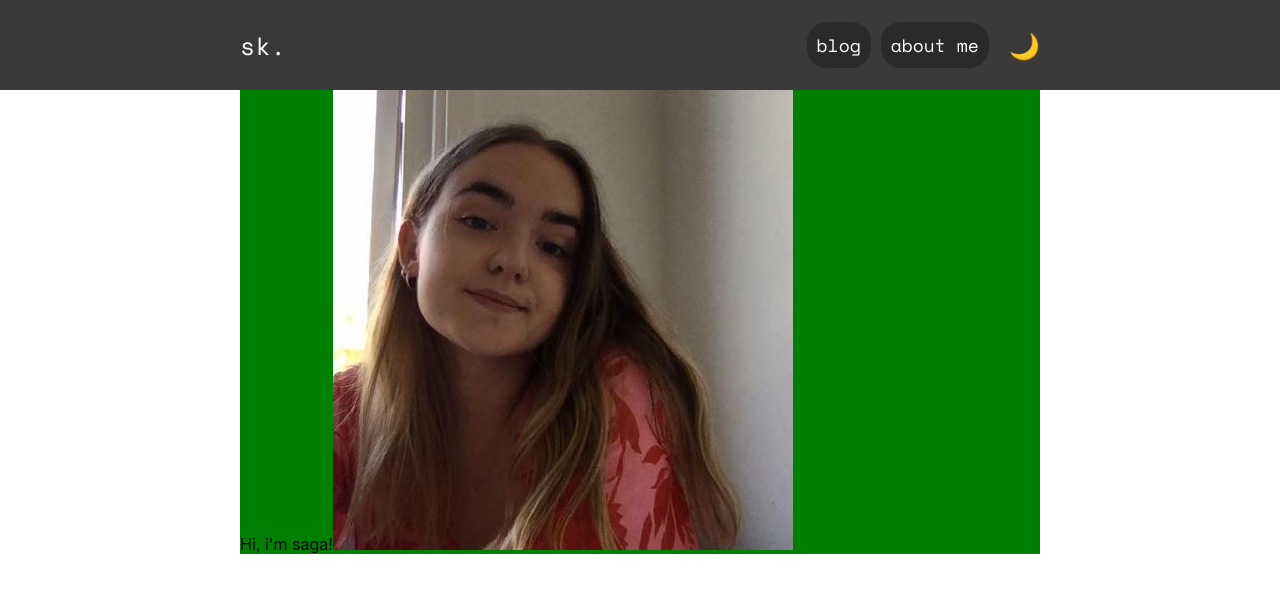
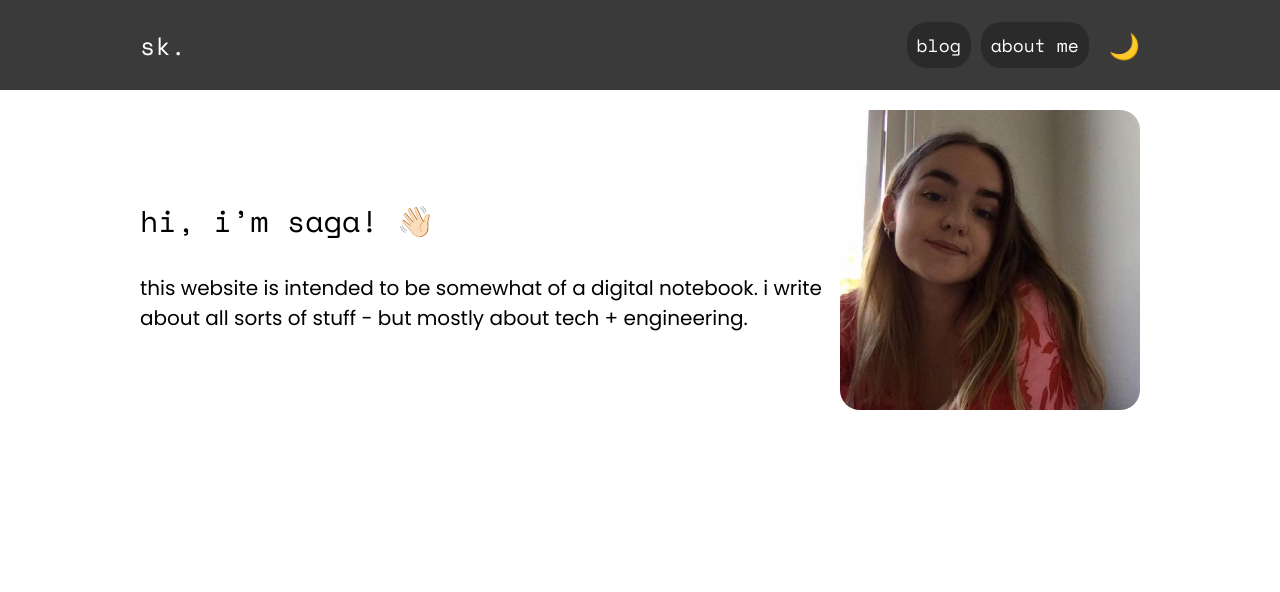
Before and after one commit to sagakortesaari/loggy, a Next.js app: page / in a window 1280 px wide. Shown: the top 592 px of the page. Built offline with nearby package versions, Linux system fonts and the light colour scheme.

Commit message:
added text + photo to index header

```diff
--- a/pages/index.tsx
+++ b/pages/index.tsx
@@ -4,11 +4,20 @@ import styles from "@styles/index.module.css";
 import profilePic from "@assets/me.jpg";
 
 export default function Home() {
+  // Todo: Add global stylesheet and use e.g. fonts from that so I don't have to re-write these CSS classes.
   return (
     <div className={styles.container}>
-      <div>
-        Hi, i'm saga!
-        <Image src={profilePic}/>
+      <div className={styles.header}>
+        <div className={styles.headertext}>
+          <p className={styles.indexheader}>
+            hi, i’m saga! 👋🏻
+          </p>
+          <p className={styles.indexparagraph}>
+            this website is intended to be somewhat of a digital
+            notebook. i write about all sorts of stuff - but mostly about tech + engineering.
+          </p>
+        </div>
+        <Image className={styles.headerimage} width={300} height={300} src={profilePic}/>
       </div>
     </div>
   );
--- a/styles/index.module.css
+++ b/styles/index.module.css
@@ -1,5 +1,33 @@
+@import url('https://fonts.googleapis.com/css2?family=Poppins&display=swap');
+@import url('https://fonts.googleapis.com/css2?family=Space+Mono&display=swap');
+
+
 .container {
-  background-color: green;
-  width: 800px;
+  width: 1000px;
   margin: auto;
 }
+
+.indexheader {
+  font-family: 'Space Mono';
+  font-size: 30px;
+}
+
+.indexparagraph {
+  font-family: 'Poppins';
+  font-size: 20px;
+}
+
+.header {
+  display: flex;
+  align-items: center;
+  margin-top: 20px;
+}
+
+.headertext {
+  width: 700px;
+  margin-right: auto;
+}
+
+.headerimage {
+  border-radius: 20px;
+}
--- a/styles/menu.module.css
+++ b/styles/menu.module.css
@@ -16,7 +16,7 @@
 }
 
 .flex {
-    width: 800px;
+    width: 1000px;
     display: flex;
     align-items: center;
 }
```
